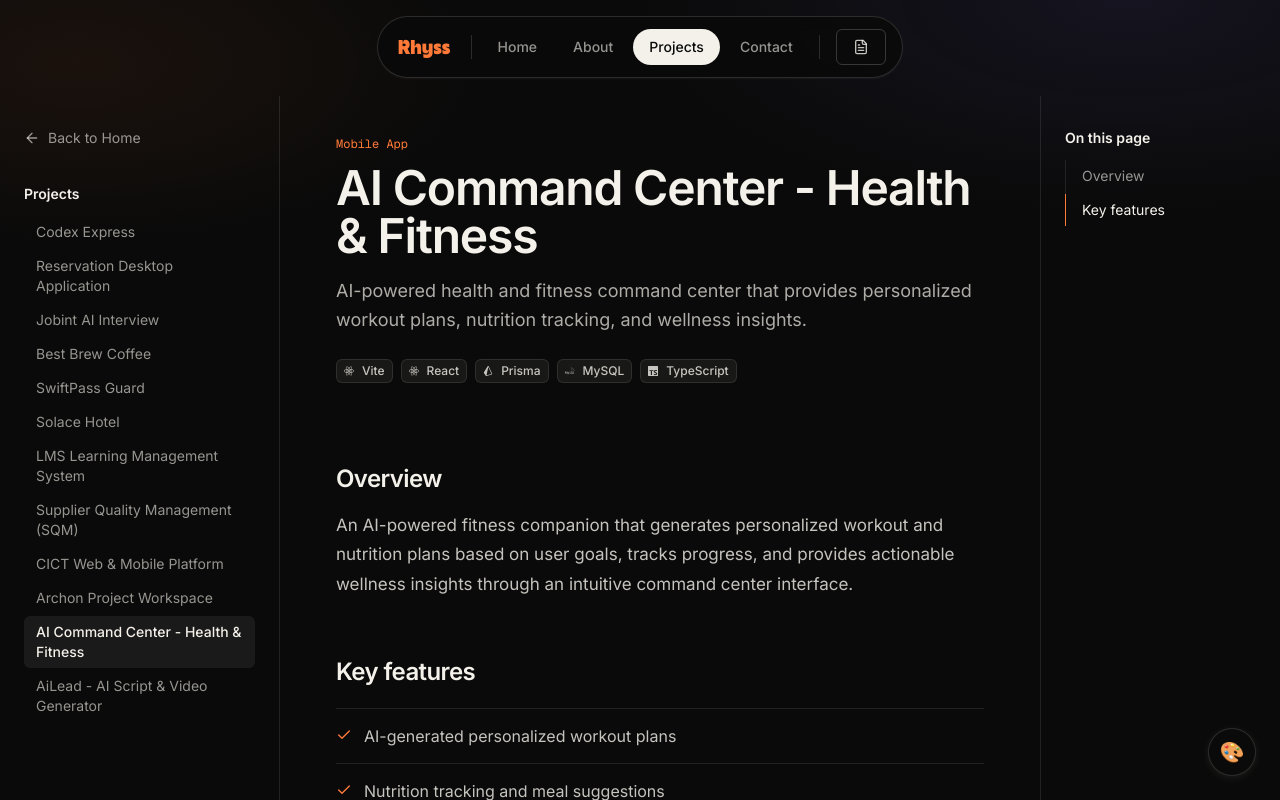
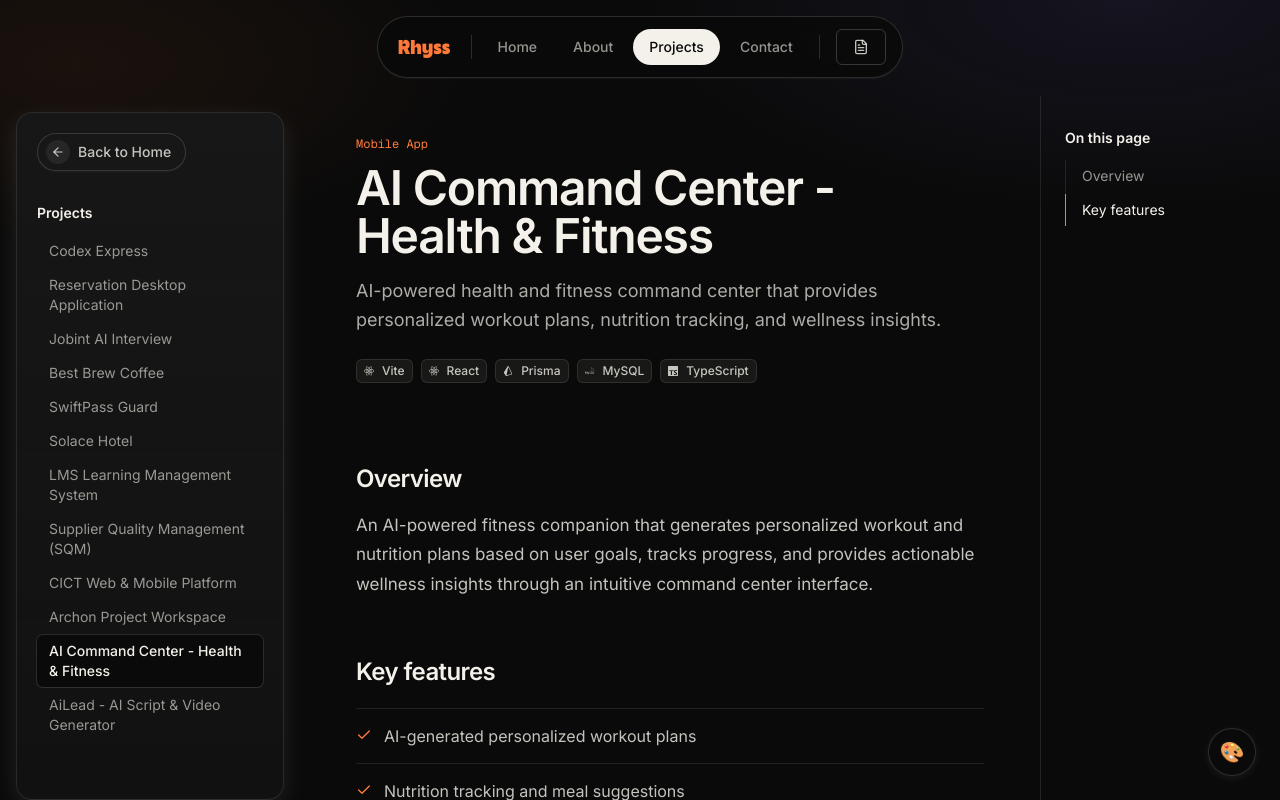
Before and after one commit to uyronmarche14/Portfolio, a Next.js app: page /projects/ai-command-center-fitness in a window 1280 px wide. Shown: the top 800 px of the page. Built offline with nearby package versions, Linux system fonts and the light colour scheme.

Commit message:
feat: hide-on-scroll navbar, pill back button, raised floating docs sidebar

```diff
--- a/app/components/features/experience-page/ExperienceSidebar.tsx
+++ b/app/components/features/experience-page/ExperienceSidebar.tsx
@@ -3,6 +3,7 @@
 import Link from "next/link";
 import { usePathname } from "next/navigation";
 
+import { BackLink } from "@/components/layout/BackLink";
 import { docsLinkClass } from "@/components/layout/DocsLayout";
 import { workExperience } from "@/lib/data/workExperience";
 
@@ -12,9 +13,7 @@ export function ExperienceSidebar() {
 
   return (
     <>
-      <Link href="/" className="text-sm text-foreground/60 transition-colors hover:text-foreground">
-        &larr; Back to home
-      </Link>
+      <BackLink href="/">Back to home</BackLink>
       <p className="mt-8 font-mono text-xs text-foreground/50">Experience</p>
       <ul className="mt-3 space-y-0.5">
         <li>
--- /dev/null
+++ b/app/components/layout/BackLink.tsx
@@ -0,0 +1,28 @@
+import { ArrowLeft } from "lucide-react";
+import Link from "next/link";
+
+import { cn } from "@/lib/utils";
+
+interface BackLinkProps {
+  href: string;
+  children: string;
+  className?: string;
+}
+
+/** Pill-shaped back button with an arrow that nudges left on hover. */
+export function BackLink({ href, children, className }: BackLinkProps) {
+  return (
+    <Link
+      href={href}
+      className={cn(
+        "group inline-flex items-center gap-2 rounded-full border border-foreground/15 bg-card py-1.5 pl-2 pr-3.5 text-sm font-medium text-foreground/80 shadow-soft-sm transition-all duration-200 hover:border-foreground/40 hover:text-foreground focus-visible:outline-none focus-visible:ring-2 focus-visible:ring-ring motion-reduce:transition-none",
+        className
+      )}
+    >
+      <span className="flex h-6 w-6 items-center justify-center rounded-full bg-foreground/[0.07] transition-colors group-hover:bg-primary/15 group-hover:text-primary">
+        <ArrowLeft className="h-3.5 w-3.5 transition-transform duration-200 group-hover:-translate-x-0.5 motion-reduce:transition-none" aria-hidden="true" />
+      </span>
+      {children}
+    </Link>
+  );
+}
--- a/app/components/layout/DocsLayout.tsx
+++ b/app/components/layout/DocsLayout.tsx
@@ -14,7 +14,9 @@ interface DocsLayoutProps {
 export const docsLinkClass = (active: boolean) =>
   cn(
     "block rounded-md px-3 py-1.5 text-sm transition-colors duration-150",
-    active ? "bg-foreground/[0.07] font-medium text-foreground" : "text-foreground/60 hover:text-foreground"
+    active
+      ? "bg-background font-medium text-foreground shadow-soft-sm ring-1 ring-foreground/10"
+      : "text-foreground/60 hover:bg-foreground/[0.04] hover:text-foreground"
   );
 
 /**
@@ -24,8 +26,10 @@ export const docsLinkClass = (active: boolean) =>
 export function DocsLayout({ sidebar, rail, children }: DocsLayoutProps) {
   return (
     <div className="flex min-h-screen w-full pt-24">
-      <aside className="hidden w-[280px] shrink-0 border-r border-foreground/10 lg:block">
-        <div className="sticky top-24 h-[calc(100vh-6rem)] overflow-y-auto px-6 py-8">{sidebar}</div>
+      <aside className="hidden w-[300px] shrink-0 p-4 lg:block">
+        <div className="sticky top-24 h-[calc(100vh-7rem)] overflow-y-auto rounded-2xl border border-foreground/10 bg-gradient-to-b from-card to-card/60 p-5 shadow-soft-lg">
+          {sidebar}
+        </div>
       </aside>
       <main className="min-w-0 flex-1 px-6 pb-24 pt-10 md:px-10 lg:px-14">
         <div className="mx-auto w-full max-w-[780px]">{children}</div>
--- a/app/components/layout/navbar.tsx
+++ b/app/components/layout/navbar.tsx
@@ -6,6 +6,7 @@ import { motion } from "framer-motion";
 import { FileText, Menu, X } from "lucide-react";
 import { usePathname, useRouter } from "next/navigation";
 import { useEffect, useMemo, useState } from "react";
+import { useHideOnScroll } from "@/lib/hooks/useHideOnScroll";
 import { useScrollSpy } from "@/lib/hooks/useScrollSpy";
 import { type NavigationItem } from "./Navigation";
 
@@ -28,6 +29,7 @@ const Navbar = () => {
   const [isScrolled, setIsScrolled] = useState(false);
   const pathname = usePathname();
   const router = useRouter();
+  const hidden = useHideOnScroll(isOpen);
   const spied = useScrollSpy(SPIED_SECTIONS, "30%");
   const activeSection =
     pathname === "/"
@@ -106,7 +108,12 @@ const Navbar = () => {
       : "bg-background/90 supports-[backdrop-filter]:bg-background/75 backdrop-blur";
 
   return (
-    <nav className="fixed inset-x-0 top-4 z-50 px-4 sm:px-6 lg:px-8">
+    <nav
+      className={
+        "fixed inset-x-0 top-4 z-50 px-4 transition-all duration-300 ease-out motion-reduce:transition-none sm:px-6 lg:px-8 " +
+        (hidden ? "pointer-events-none -translate-y-[150%] opacity-0" : "translate-y-0 opacity-100")
+      }
+    >
       <div className="relative mx-auto flex w-full max-w-6xl items-center justify-center">
         {/* Desktop Navigation */}
         <div className="hidden items-center md:flex">
--- /dev/null
+++ b/app/lib/hooks/useHideOnScroll.ts
@@ -0,0 +1,33 @@
+"use client";
+
+import { useEffect, useState } from "react";
+
+/**
+ * True while the user is scrolling down past the top of a page, false when
+ * scrolling up. Listens to scroll events from any scroll container, so it works
+ * with both the window and the nested scroller used on the home page.
+ */
+export function useHideOnScroll(disabled = false): boolean {
+  const [hidden, setHidden] = useState(false);
+
+  useEffect(() => {
+    const lastTop = new WeakMap<EventTarget, number>();
+
+    const onScroll = (event: Event) => {
+      const target = event.target;
+      if (!target) return;
+      const isPage = target === document || target === document.documentElement || target === window;
+      const top = isPage ? window.scrollY : (target as HTMLElement).scrollTop;
+      const previous = lastTop.get(target) ?? 0;
+      const delta = top - previous;
+      if (Math.abs(delta) < 6) return;
+      lastTop.set(target, top);
+      setHidden(top > 80 && delta > 0);
+    };
+
+    document.addEventListener("scroll", onScroll, { capture: true, passive: true });
+    return () => document.removeEventListener("scroll", onScroll, true);
+  }, []);
+
+  return disabled ? false : hidden;
+}
--- a/app/projects/[id]/page.tsx
+++ b/app/projects/[id]/page.tsx
@@ -17,6 +17,7 @@ import Link from "next/link";
 import { notFound, useParams } from "next/navigation";
 import { useCallback, useEffect, useState } from "react";
 
+import { BackLink } from "@/components/layout/BackLink";
 import { DocsLayout, DocsRail, docsLinkClass } from "@/components/layout/DocsLayout";
 import Footer from "@/components/layout/footer";
 import ScreenshotCarousel from "@/components/ui/ScreenshotCarousel";
@@ -79,13 +80,7 @@ export default function ProjectPage() {
       <DocsLayout
         sidebar={
           <>
-            <Link
-              href="/"
-              className="inline-flex items-center gap-2 text-sm text-foreground/60 transition-colors hover:text-foreground"
-            >
-              <ArrowLeft className="h-4 w-4" />
-              {PROJECTS_CONTENT.backToHome}
-            </Link>
+            <BackLink href="/">{PROJECTS_CONTENT.backToHome}</BackLink>
             <p className="mt-8 text-sm font-semibold text-foreground">Projects</p>
             <ul className="mt-3 space-y-0.5">
               {projects.map((item) => (
@@ -101,13 +96,7 @@ export default function ProjectPage() {
         rail={<DocsRail items={tocItems} active={activeSection} />}
       >
         <article>
-          <Link
-            href="/"
-            className="mb-8 inline-flex items-center gap-2 text-sm text-foreground/60 hover:text-foreground lg:hidden"
-          >
-            <ArrowLeft className="h-4 w-4" />
-            {PROJECTS_CONTENT.backToHome}
-          </Link>
+          <BackLink href="/" className="mb-8 lg:hidden">{PROJECTS_CONTENT.backToHome}</BackLink>
 
           <header>
             <p className="font-mono text-xs text-primary">{project.category || "Project"}</p>
```
